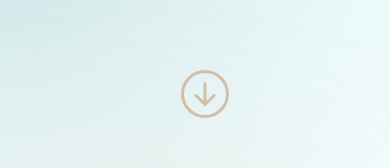
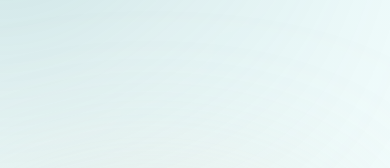
Before and after one commit to SamuelJuang/webWotawati, a React (Vite) app: page / in a window 390 px wide. Shown: the part 598-766 px from the top of the page. Built offline with nearby package versions, Linux system fonts and the light colour scheme.

Commit message:
hide pointer in phone screens

```diff
--- a/src/components/FrontPageShowcase.jsx
+++ b/src/components/FrontPageShowcase.jsx
@@ -97,7 +97,7 @@ const FrontPageShowcase = ({ onClick }) => {
           Lorem ipsum dolor sit amet
         </p>
         <div className="flex justify-center items-center">
-          <div ref={pointer} className="flex">
+          <div ref={pointer} className="hidden lg:flex">
             <BsArrowDownCircle className="text-5xl text-accent cursor-pointer" />
           </div>
         </div>
```
